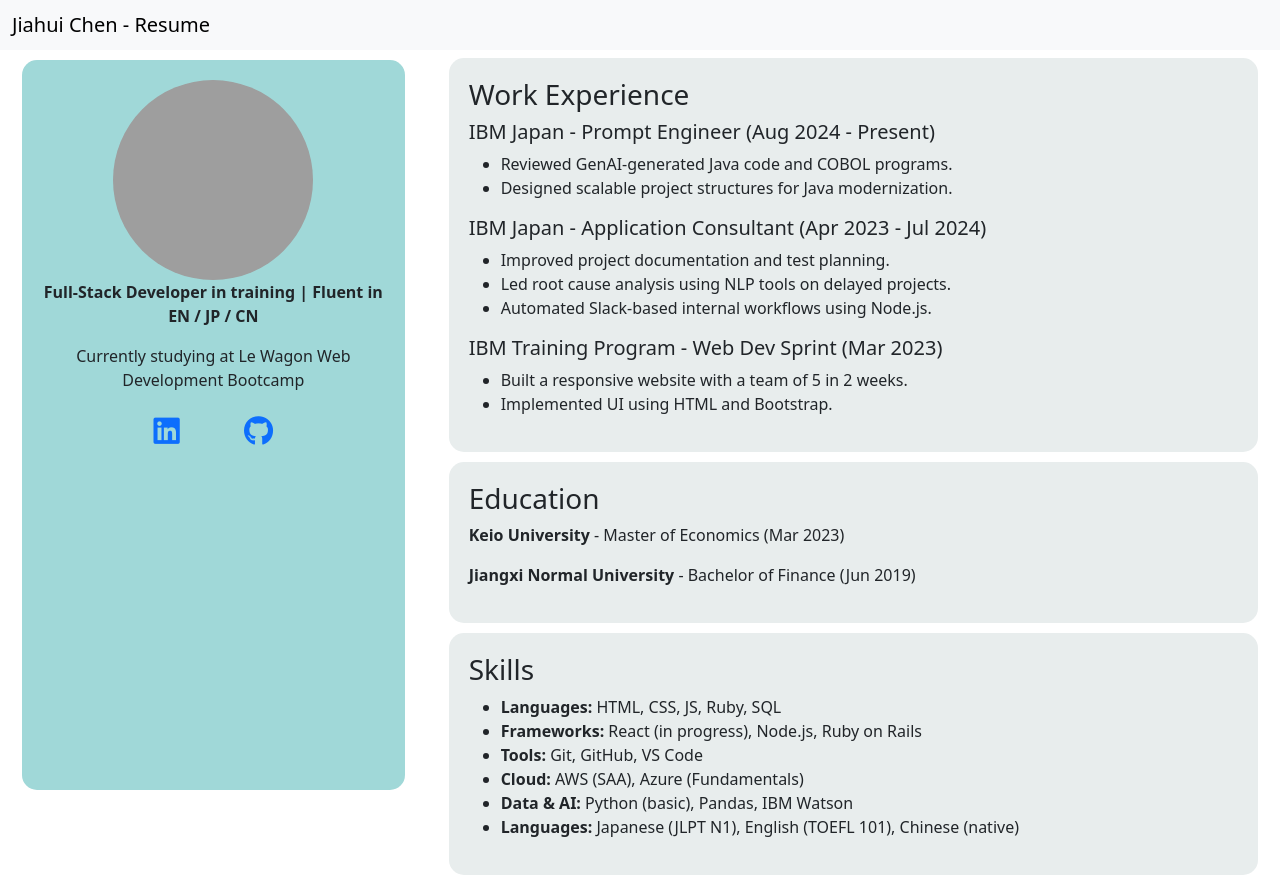
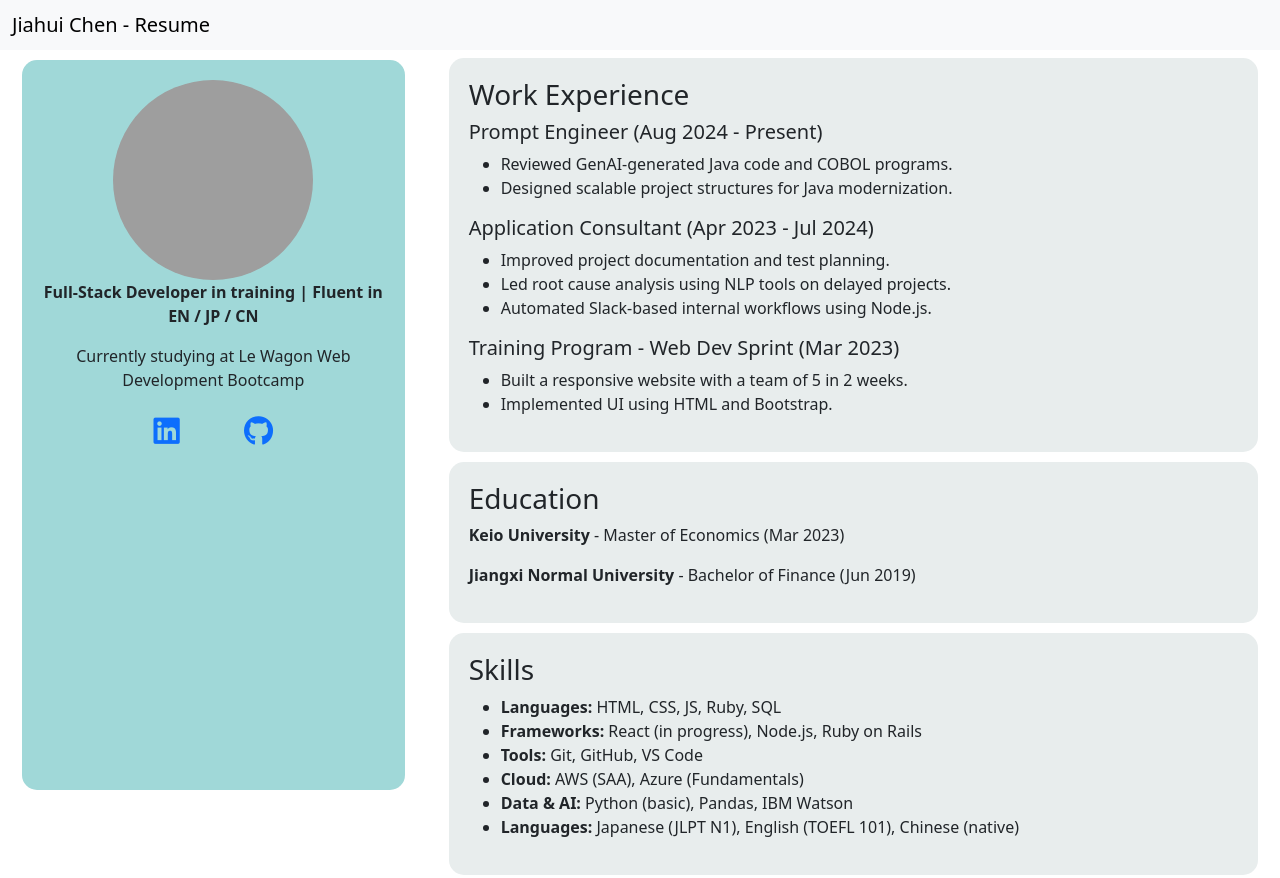
Before and after one commit to kaechen413/kaechen413.github.io, a plain HTML site: page index.html in a window 1280 px wide. Shown: the top 878 px of the page. Drawn offline with nearby package versions, Linux system fonts and the light colour scheme; grey boxes are pictures that could not be loaded; a web font is replaced by a local one.

Commit message:
Update index.html

```diff
--- a/index.html
+++ b/index.html
@@ -33,20 +33,20 @@
       <div class="col-sm-8 col-lg-8">
           <div class="card-white">
             <h3>Work Experience</h3>
-            <h5>IBM Japan - Prompt Engineer (Aug 2024 - Present)</h5>
+            <h5>Prompt Engineer (Aug 2024 - Present)</h5>
             <ul>
               <li>Reviewed GenAI-generated Java code and COBOL programs.</li>
               <li>Designed scalable project structures for Java modernization.</li>
             </ul>
 
-            <h5>IBM Japan - Application Consultant (Apr 2023 - Jul 2024)</h5>
+            <h5>Application Consultant (Apr 2023 - Jul 2024)</h5>
             <ul>
               <li>Improved project documentation and test planning.</li>
               <li>Led root cause analysis using NLP tools on delayed projects.</li>
               <li>Automated Slack-based internal workflows using Node.js.</li>
             </ul>
 
-            <h5>IBM Training Program - Web Dev Sprint (Mar 2023)</h5>
+            <h5>Training Program - Web Dev Sprint (Mar 2023)</h5>
             <ul>
               <li>Built a responsive website with a team of 5 in 2 weeks.</li>
               <li>Implemented UI using HTML and Bootstrap.</li>
```
